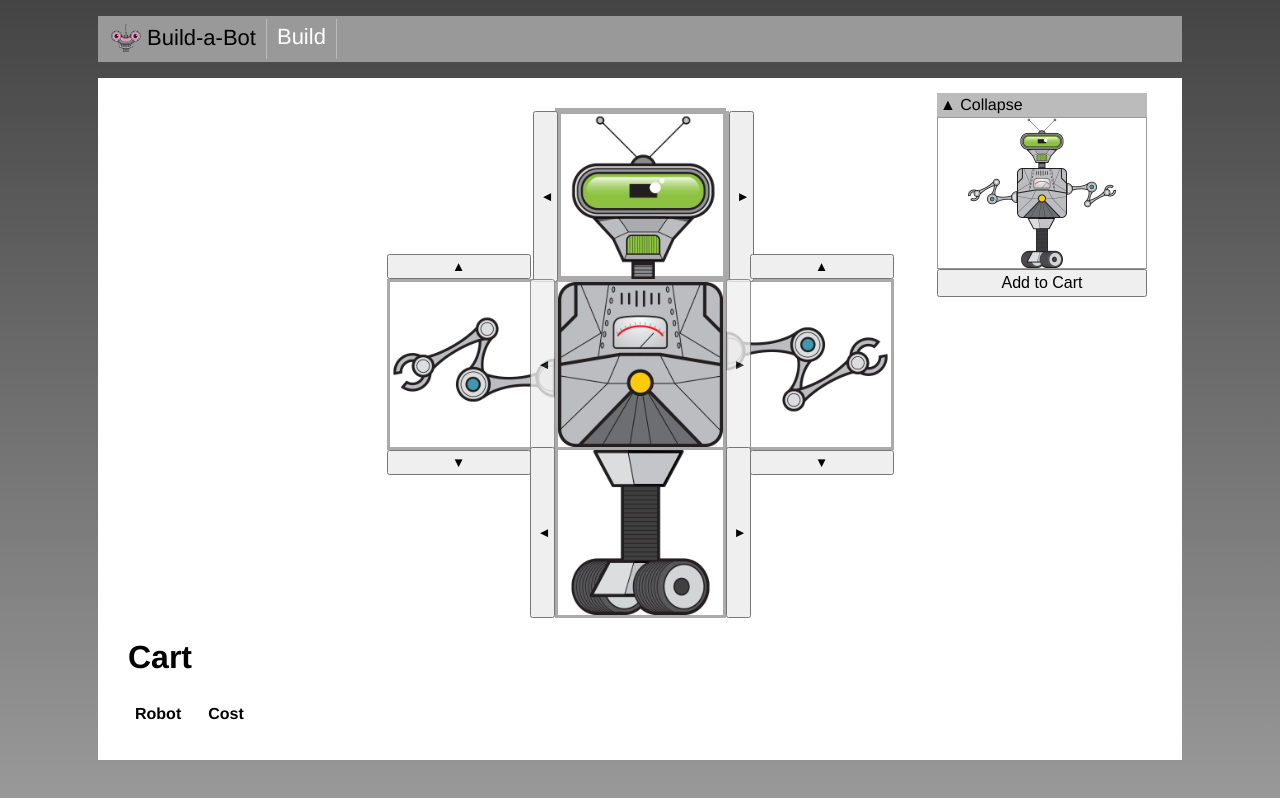
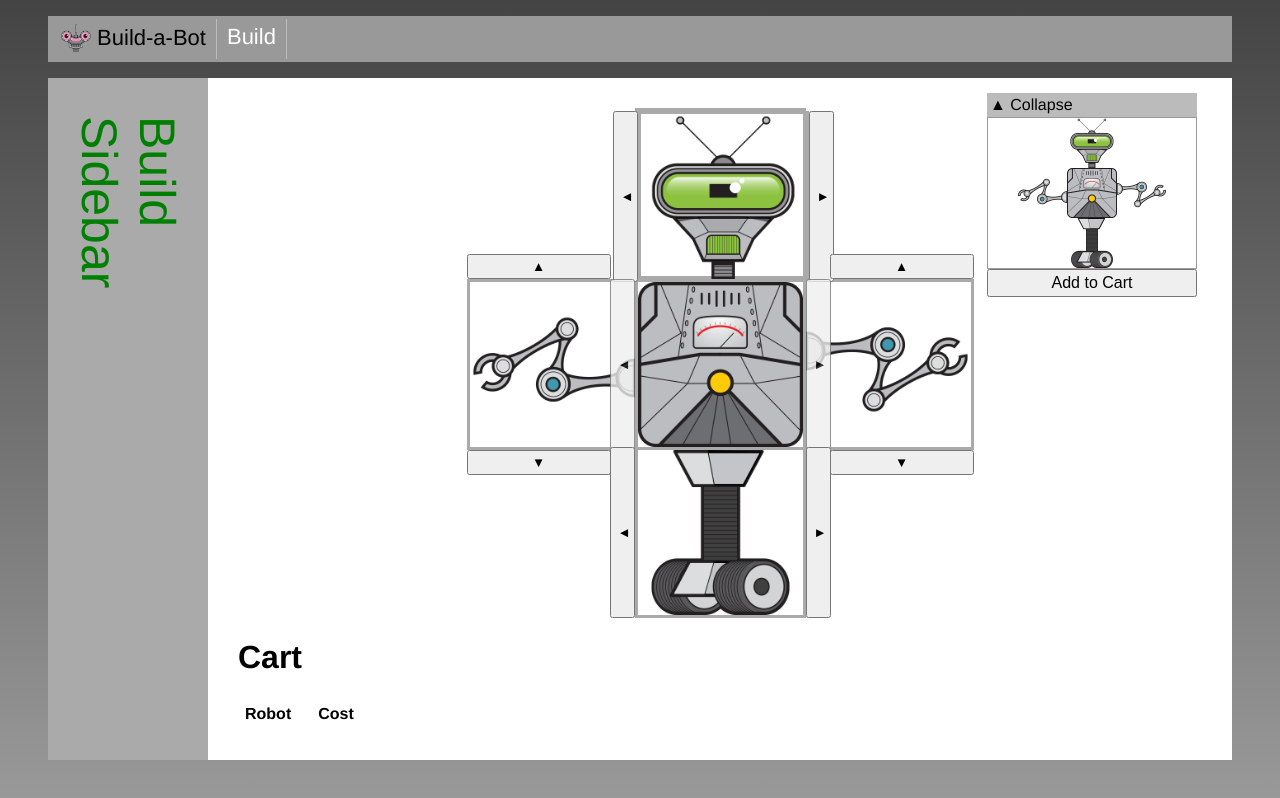
Before and after one commit to SteveMustanski/build-a-bot, a Vue app: page /#/build in a window 1280 px wide. Built offline with nearby package versions, Linux system fonts and the light colour scheme; the HTML template or start-up script is replaced by a standard one.

Commit message:
added sidebars based on route

```diff
--- a/src/App.vue
+++ b/src/App.vue
@@ -15,9 +15,14 @@
         </ul>
       </nav>
     </header>
-    <main>
-      <router-view />
-    </main>
+    <div class="container">
+      <aside class="aside">
+        <router-view name="sidebar" />
+      </aside>
+      <main>
+        <router-view />
+      </main>
+    </div>
   </div>
 </template>
 
@@ -40,15 +45,14 @@
 }
 
 main {
-  margin: 0 auto;
   padding: 30px;
   background-color: white;
-  width: 1024px;
+  width: 964px;
   min-height: 300px;
 }
 header {
   background-color: #999;
-  width: 1084px;
+  width: 1184px;
   margin: 0 auto;
 }
 ul {
@@ -74,4 +78,17 @@
 .router-link-active {
   color: white;
 }
+
+.container {
+  display: flex;
+  margin: 10px auto 0 auto;
+  justify-content: center;
+}
+
+.aside {
+  padding: 30px;
+  background-color: #aaa;
+  width: 100px;
+  min-height: 300px;
+}
 </style>
--- a/src/router/index.js
+++ b/src/router/index.js
@@ -9,6 +9,8 @@
 import RobotArms from "../parts/RobotArms.vue";
 import RobotTorsos from "../parts/RobotTorsos.vue";
 import RobotBases from "../parts/RobotBases.vue";
+import SidebarStandard from "../sidebars/SidebarStandard.vue";
+import SidebarBuild from "../sidebars/SidebarBuild.vue";
 
 Vue.use(Router);
 
@@ -17,12 +19,18 @@
     {
       path: "/",
       name: "Home",
-      component: HomePage
+      components: {
+        default: HomePage,
+        sidebar: SidebarStandard
+      }
     },
     {
       path: "/build",
       name: "Build",
-      component: RobotBuilder
+      components: {
+        default: RobotBuilder,
+        sidebar: SidebarBuild
+      }
     },
     {
       path: "/parts/browse",
--- /dev/null
+++ b/src/sidebars/SidebarBuild.vue
@@ -0,0 +1,17 @@
+<template>
+  <div class="sidebar">Build Sidebar</div>
+</template>
+
+<script>
+export default {
+  name: "Build"
+};
+</script>
+
+<style scoped>
+.sidebar {
+  font-size: 50px;
+  transform: rotate(90deg);
+  color: green;
+}
+</style>
--- /dev/null
+++ b/src/sidebars/SidebarStandard.vue
@@ -0,0 +1,16 @@
+<template>
+  <div class="sidebar">Standard Sidebar</div>
+</template>
+
+<script>
+export default {
+  name: "Standard"
+};
+</script>
+
+<style scoped>
+.sidebar {
+  font-size: 50px;
+  transform: rotate(90deg);
+}
+</style>
```
